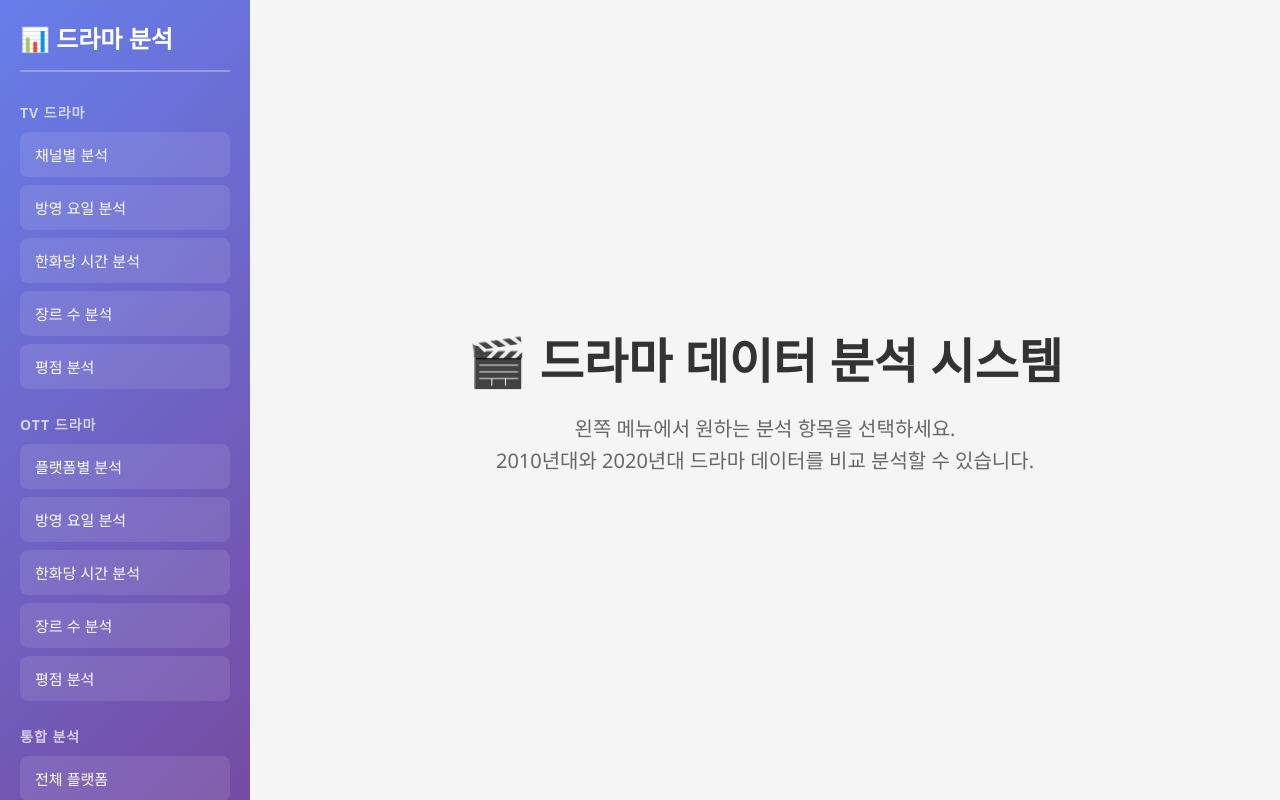
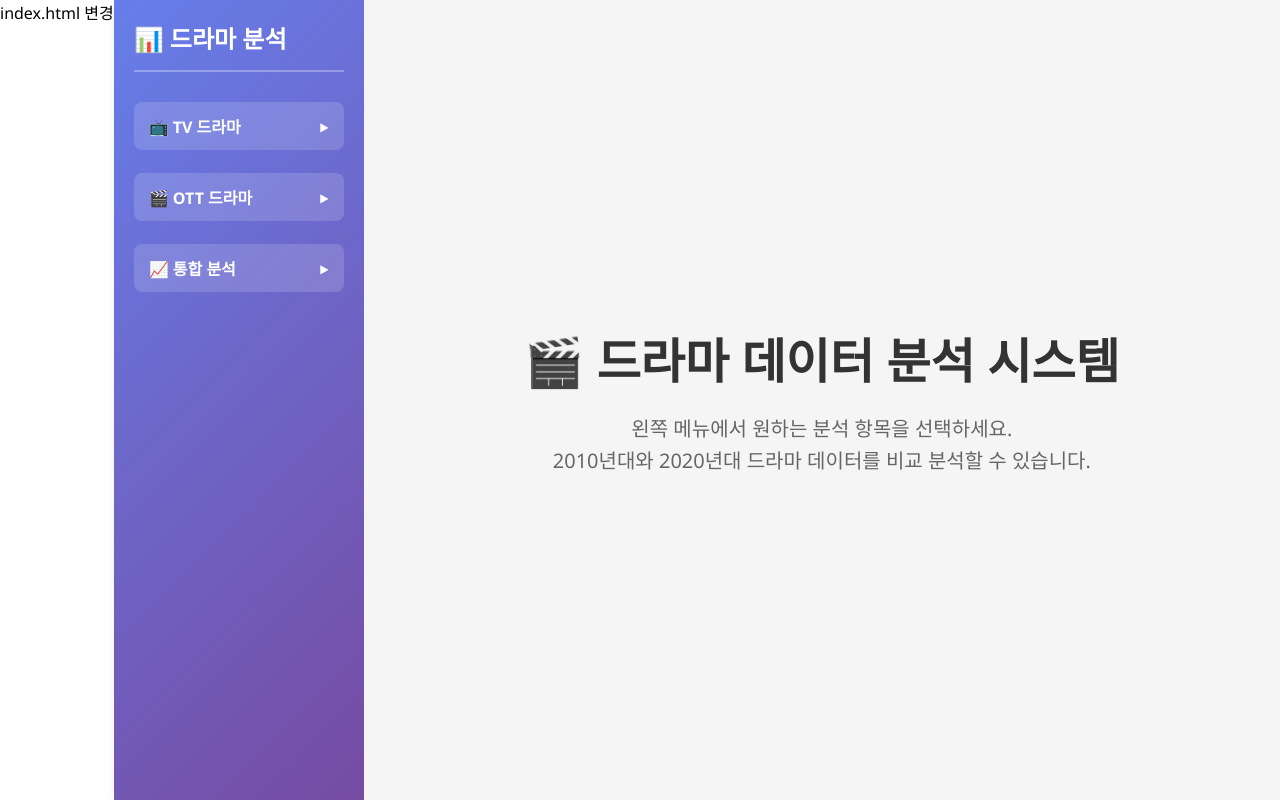
Before and after one commit to 2025-DongA-1/kdrama-project, a Flask app: page / in a window 1280 px wide. Run offline with Flask 3, Linux system fonts and the light colour scheme.

Commit message:
index.html 변경

```diff
--- a/newflask/templates/index.html
+++ b/newflask/templates/index.html
@@ -1,3 +1,4 @@
+index.html 변경
 <!DOCTYPE html>
 <html lang="ko">
 <head>
@@ -25,7 +26,6 @@
             padding: 20px;
             box-shadow: 2px 0 10px rgba(0,0,0,0.1);
             overflow-y: auto;
-            overflow-x: hidden;
         }
 
         .sidebar h1 {
@@ -36,30 +36,60 @@
         }
 
         .menu-group {
-            margin-bottom: 25px;
+            margin-bottom: 15px;
         }
 
-        .menu-group h3 {
-            font-size: 14px;
-            color: rgba(255,255,255,0.7);
-            margin-bottom: 10px;
-            text-transform: uppercase;
-            letter-spacing: 1px;
+        .menu-group-header {
+            font-size: 16px;
+            font-weight: bold;
+            padding: 12px 15px;
+            background: rgba(255,255,255,0.15);
+            border-radius: 8px;
+            cursor: pointer;
+            transition: all 0.3s ease;
+            display: flex;
+            justify-content: space-between;
+            align-items: center;
+        }
+
+        .menu-group-header:hover {
+            background: rgba(255,255,255,0.25);
+        }
+
+        .arrow {
+            transition: transform 0.3s ease;
+            font-size: 12px;
+        }
+
+        .arrow.open {
+            transform: rotate(90deg);
+        }
+
+        .submenu {
+            max-height: 0;
+            overflow: hidden;
+            transition: max-height 0.3s ease;
+            margin-top: 8px;
+        }
+
+        .submenu.open {
+            max-height: 500px;
         }
 
         .menu-btn {
             display: block;
             width: 100%;
-            padding: 12px 15px;
-            margin-bottom: 8px;
+            padding: 10px 15px;
+            margin-bottom: 6px;
             background: rgba(255,255,255,0.1);
             color: white;
             border: none;
-            border-radius: 8px;
+            border-radius: 6px;
             cursor: pointer;
             text-align: left;
-            font-size: 15px;
+            font-size: 14px;
             transition: all 0.3s ease;
+            margin-left: 10px;
         }
 
         .menu-btn:hover {
@@ -109,32 +139,50 @@
 </head>
 <body>
     <div class="sidebar">
-        <h1>📊 드라마 분석</h1>
+        <h1 style="cursor:pointer;" onclick="showHome()">📊 드라마 분석</h1>
 
+        <!-- TV 드라마 메뉴 -->
         <div class="menu-group">
-            <h3>TV 드라마</h3>
+            <div class="menu-group-header" onclick="toggleMenu('tv-drama')">
+                <span>📺 TV 드라마</span>
+                <span class="arrow" id="tv-drama-arrow">▶</span>
+            </div>
+            <div class="submenu" id="tv-drama">
                 <button class="menu-btn" onclick="loadPage('/drama')">채널별 분석</button>
                 <button class="menu-btn" onclick="loadPage('/dramadate')">방영 요일 분석</button>
                 <button class="menu-btn" onclick="loadPage('/project')">한화당 시간 분석</button>
                 <button class="menu-btn" onclick="loadPage('/dramagen')">장르 수 분석</button>
                 <button class="menu-btn" onclick="loadPage('/brodchart')">평점 분석</button>
             </div>
+        </div>
 
+        <!-- OTT 드라마 메뉴 -->
         <div class="menu-group">
-            <h3>OTT 드라마</h3>
+            <div class="menu-group-header" onclick="toggleMenu('ott-drama')">
+                <span>🎬 OTT 드라마</span>
+                <span class="arrow" id="ott-drama-arrow">▶</span>
+            </div>
+            <div class="submenu" id="ott-drama">
                 <button class="menu-btn" onclick="loadPage('/ott')">플랫폼별 분석</button>
                 <button class="menu-btn" onclick="loadPage('/ottdate')">방영 요일 분석</button>
                 <button class="menu-btn" onclick="loadPage('/project2')">한화당 시간 분석</button>
                 <button class="menu-btn" onclick="loadPage('/ottgen')">장르 수 분석</button>
                 <button class="menu-btn" onclick="loadPage('/ottchart')">평점 분석</button>
             </div>
+        </div>
 
+        <!-- 통합 분석 메뉴 -->
         <div class="menu-group">
-            <h3>통합 분석</h3>
+            <div class="menu-group-header" onclick="toggleMenu('integrated')">
+                <span>📈 통합 분석</span>
+                <span class="arrow" id="integrated-arrow">▶</span>
+            </div>
+            <div class="submenu" id="integrated">
                 <button class="menu-btn" onclick="loadPage('/all')">전체 플랫폼</button>
                 <button class="menu-btn" onclick="loadPage('/alldate')">전체 방영 요일</button>
                 <button class="menu-btn" onclick="loadPage('/project3')">전체 한화당 시간 분석</button>
-            <button class="menu-btn" onclick="loadPage('/brodcharttotal')">전체 평점 분석</button>
+                <button class="menu-btn" onclick="loadPage('/allgen')">전체 장르별 제작 개수 분석</button>
+            </div>
         </div>
     </div>
 
@@ -149,6 +197,14 @@
     </div>
 
     <script>
+        function toggleMenu(menuId) {
+            const submenu = document.getElementById(menuId);
+            const arrow = document.getElementById(menuId + '-arrow');
+
+            submenu.classList.toggle('open');
+            arrow.classList.toggle('open');
+        }
+
         function loadPage(url) {
             const content = document.getElementById('content');
             content.innerHTML = `<iframe src="${url}"></iframe>`;
@@ -159,6 +215,43 @@
             });
             event.target.classList.add('active');
         }
+
+    function toggleMenu(menuId) {
+        const submenu = document.getElementById(menuId);
+        const arrow = document.getElementById(menuId + '-arrow');
+        submenu.classList.toggle('open');
+        arrow.classList.toggle('open');
+    }
+
+    function loadPage(url) {
+        const content = document.getElementById('content');
+        content.innerHTML = `<iframe src="${url}"></iframe>`;
+
+        // 버튼 스타일 초기화 + 클릭된 버튼 강조
+        document.querySelectorAll('.menu-btn').forEach(btn => {
+            btn.classList.remove('active');
+        });
+        event.target.classList.add('active');
+    }
+
+    // ✅ 홈 화면으로 복귀하는 함수
+    function showHome() {
+        const content = document.getElementById('content');
+        content.innerHTML = `
+            <div class="welcome">
+                <div class="welcome-content">
+                    <h2>🎬 드라마 데이터 분석 시스템</h2>
+                    <p>왼쪽 메뉴에서 원하는 분석 항목을 선택하세요.<br>
+                    2010년대와 2020년대 드라마 데이터를 비교 분석할 수 있습니다.</p>
+                </div>
+            </div>
+        `;
+
+        // 활성 버튼 초기화 (모두 비활성화)
+        document.querySelectorAll('.menu-btn').forEach(btn => {
+            btn.classList.remove('active');
+        });
+    }
     </script>
 </body>
 </html>
```
Lines whose indentation alone changed are shown as unchanged.
